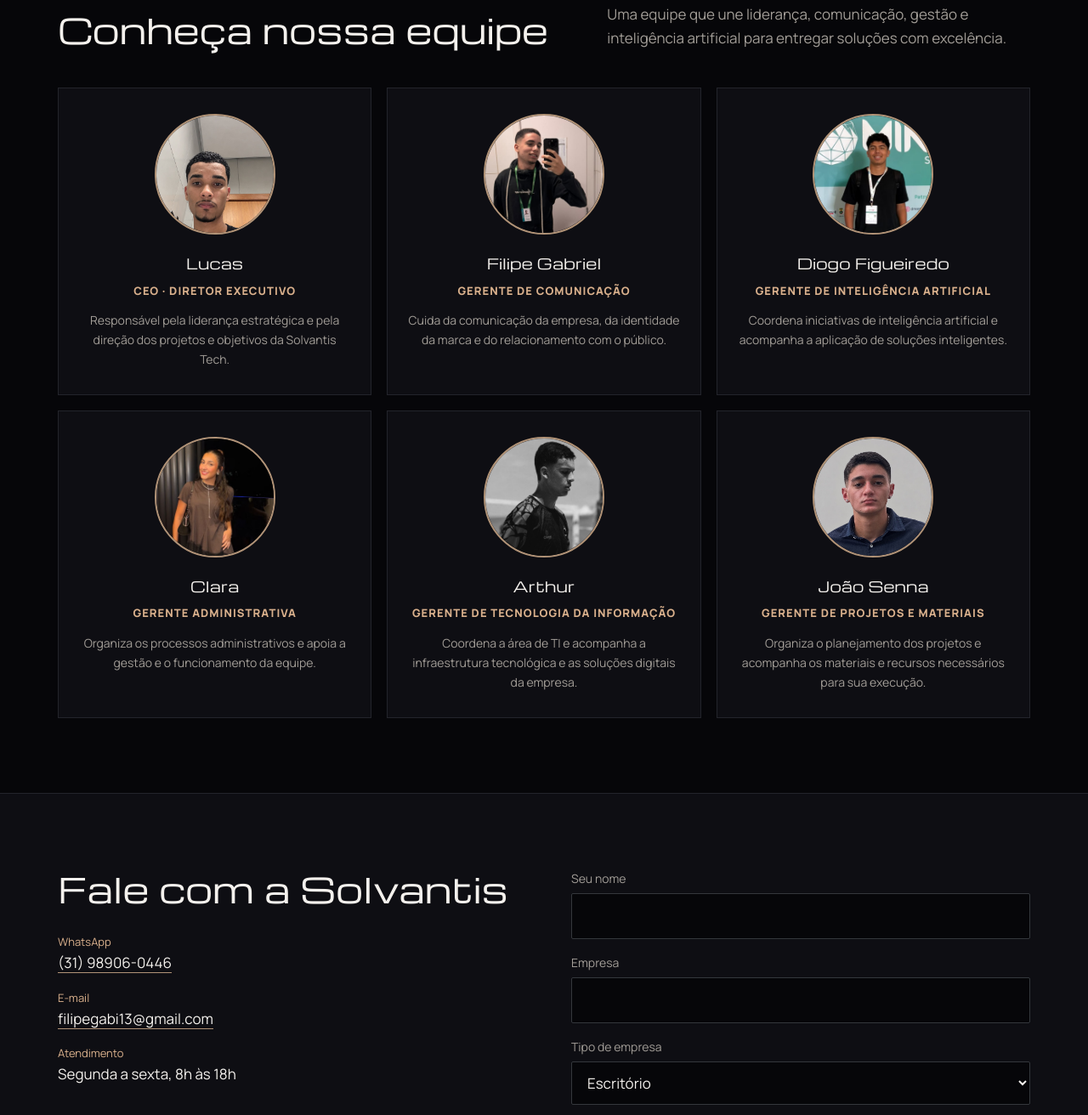
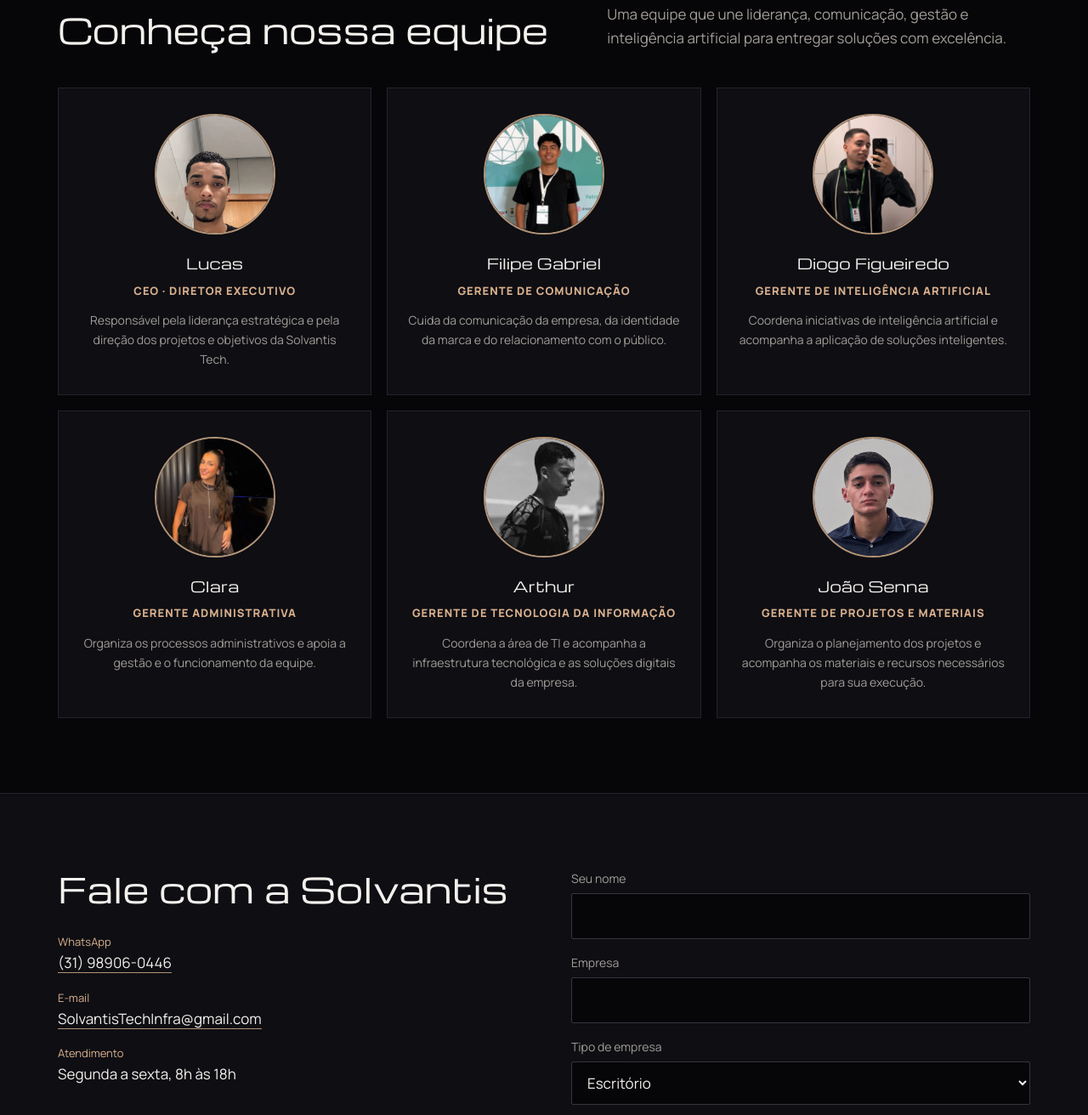
Before and after one commit to filipecotta/Solvantis_Tech, a plain HTML site: page index.html in a window 1280 px wide. Shown: the part 5888-7200 px from the top of the page at 85% size. Drawn offline with nearby package versions, Linux system fonts and the light colour scheme.

Commit message:
Atualiza email de contato

```diff
--- a/index.html
+++ b/index.html
@@ -378,13 +378,13 @@ details[open] p{animation:fd .35s ease}
         <p>Responsável pela liderança estratégica e pela direção dos projetos e objetivos da Solvantis Tech.</p>
       </article>
       <article class="member">
-        <div class="portrait"><img src="imagens/integrante-comunicacao.png" alt="Filipe Gabriel, gerente de comunicação"></div>
+        <div class="portrait"><img src="imagens/diogo-ia.jpg" alt="Filipe Gabriel, gerente de comunicação"></div>
         <h3>Filipe Gabriel</h3>
         <div class="role">Gerente de Comunicação</div>
         <p>Cuida da comunicação da empresa, da identidade da marca e do relacionamento com o público.</p>
       </article>
       <article class="member">
-        <div class="portrait"><img src="imagens/diogo-ia.jpg" alt="Diogo Figueiredo, gerente de inteligência artificial"></div>
+        <div class="portrait"><img src="imagens/integrante-comunicacao.png" alt="Diogo Figueiredo, gerente de inteligência artificial"></div>
         <h3>Diogo Figueiredo</h3>
         <div class="role">Gerente de Inteligência Artificial</div>
         <p>Coordena iniciativas de inteligência artificial e acompanha a aplicação de soluções inteligentes.</p>
@@ -417,7 +417,7 @@ details[open] p{animation:fd .35s ease}
       <h2>Fale com a Solvantis</h2>
       <dl>
         <div><dt>WhatsApp</dt><dd><a href="https://wa.me/5531989060446" target="_blank" rel="noopener">(31) 98906-0446</a></dd></div>
-        <div><dt>E-mail</dt><dd><a href="mailto:filipegabi13@gmail.com">filipegabi13@gmail.com</a></dd></div>
+        <div><dt>E-mail</dt><dd><a href="mailto:SolvantisTechInfra@gmail.com">SolvantisTechInfra@gmail.com</a></dd></div>
         <div><dt>Atendimento</dt><dd>Segunda a sexta, 8h às 18h</dd></div>
       </dl>
     </div>
```
